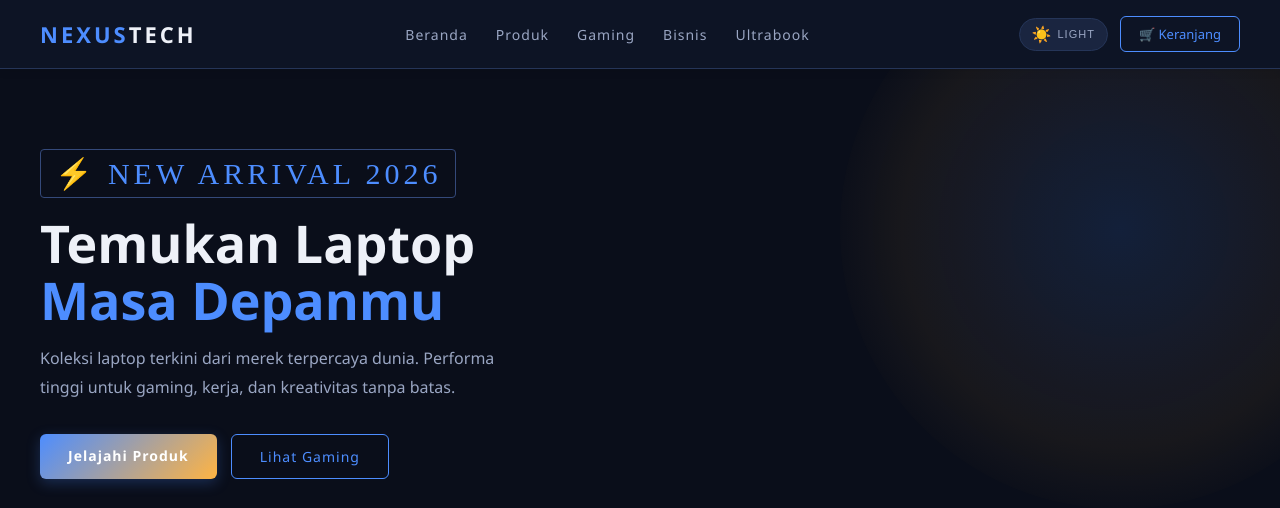
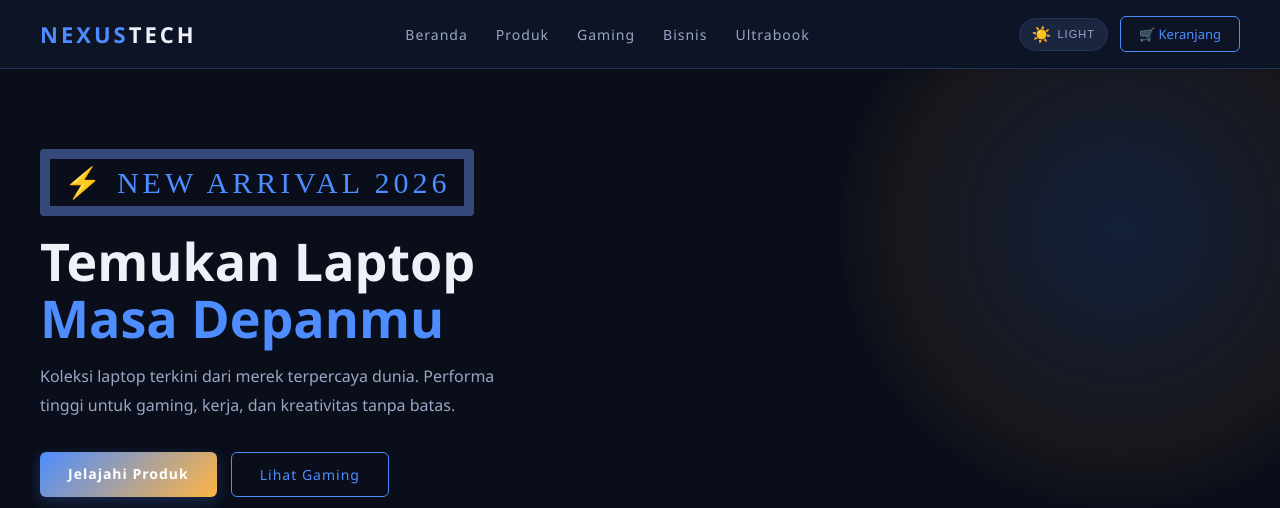
Before and after one commit to doomspire008-rgb/nexustech, a Django app: page / in a window 1280 px wide. Shown: the top 508 px of the page. Run offline with Django 5.2, Linux system fonts and the light colour scheme; data comes from the database, SQL or seed files in the repository.

Commit message:
nambah border pixel

```diff
--- a/produk/templates/produk/index.html
+++ b/produk/templates/produk/index.html
@@ -8,7 +8,7 @@
     .hero { padding: 80px 40px; display: flex; flex-direction: column; align-items: flex-start; border-bottom: 1px solid var(--border); position: relative; overflow: hidden; }
     .hero-blob { position: absolute; top: -120px; right: -120px; width: 560px; height: 560px; border-radius: 50%; background: radial-gradient(circle, rgba(77,141,255,0.14) 0%, rgba(255,180,67,0.06) 55%, transparent 75%); pointer-events: none; will-change: transform; }
     .hero-content { position: relative; z-index: 1; display: flex; flex-direction: column; align-items: flex-start; will-change: transform, opacity; }
-    .hero-tag { font-family: poppins; font-size: 30px; color: var(--accent); letter-spacing: 4px; text-transform: uppercase; margin-bottom: 16px; border: 1px solid var(--border2); padding: 6px 14px; border-radius: 4px; display: inline-block; }
+    .hero-tag { font-family: poppins; font-size: 30px; color: var(--accent); letter-spacing: 4px; text-transform: uppercase; margin-bottom: 16px; border: 10px solid var(--border2); padding: 6px 14px; border-radius: 4px; display: inline-block; }
     .hero-title { font-size: 52px; font-weight: 700; line-height: 1.1; margin-bottom: 16px; color: var(--text-primary); }
     .hero-title span { color: var(--accent); }
     .hero-sub { font-size: 16px; color: var(--text-secondary); margin-bottom: 32px; max-width: 500px; line-height: 1.8; }
```
